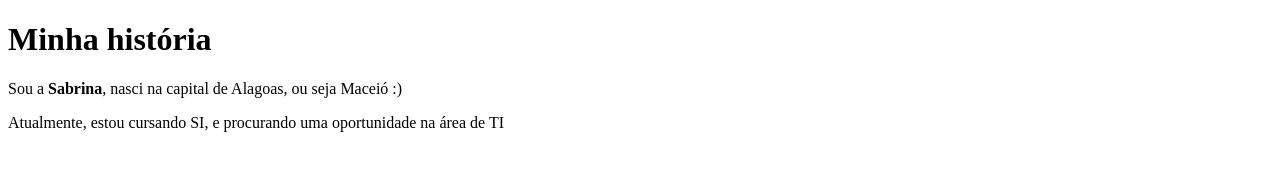
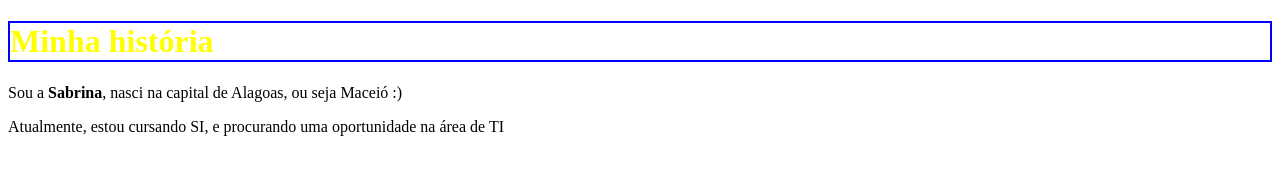
Before and after one commit to Sabrina253/aula-01-curso-fullstack, a plain HTML site: page index.html in a window 1280 px wide. Drawn offline with Linux system fonts and the light colour scheme.

Commit message:
feat: Adiciona css no h1 do html

```diff
--- a/index.html
+++ b/index.html
@@ -5,7 +5,7 @@
     <title>Aula 2 - Tema: HTML</title>
 </head>
 <body>
-  <h1>Minha história</h1>
+  <h1 style="color: yellow; border: 2px solid blue">Minha história</h1>
   <p>Sou a <strong>Sabrina</strong>, nasci na capital de Alagoas, ou seja Maceió :)</p>
   <p>Atualmente, estou cursando SI, e procurando uma oportunidade na área de TI</p>
 </body>
```
